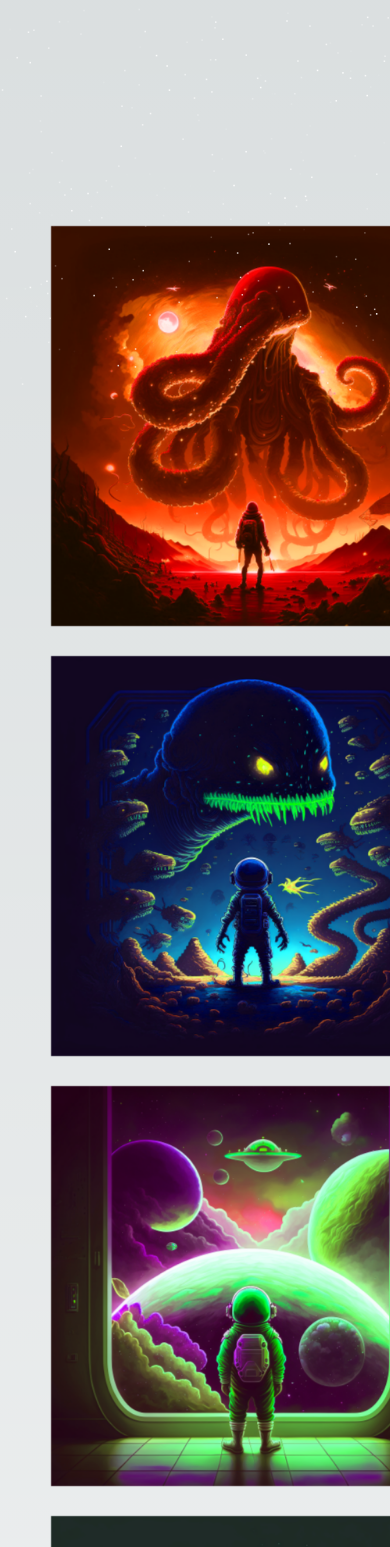
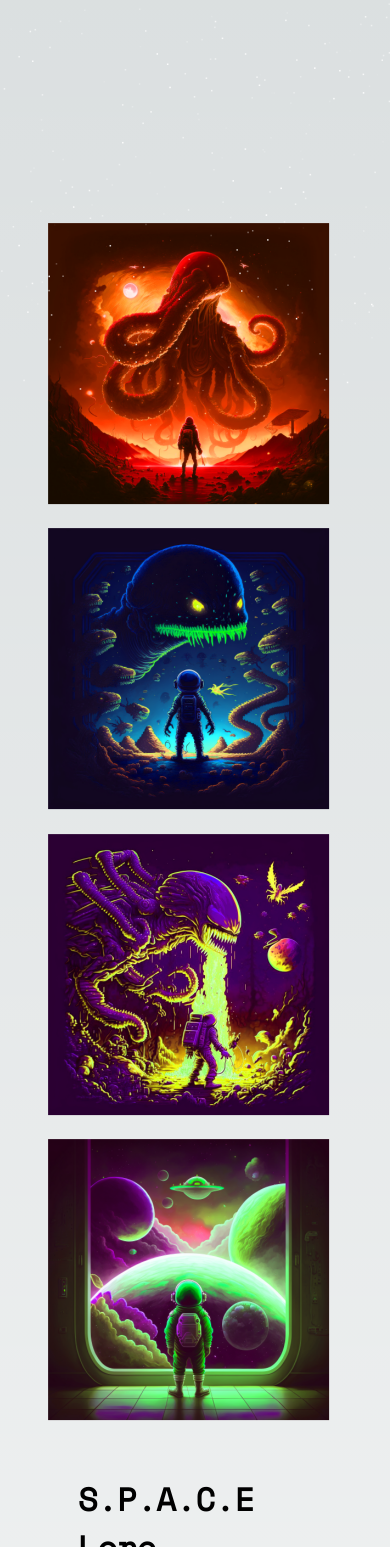
Before and after one commit to wattsmainsanglais/s.p.a.c.e, a Next.js app: page / in a window 390 px wide. Shown: the part 453-2000 px from the top of the page. Built offline with nearby package versions, Linux system fonts and the light colour scheme.

Commit message:
adjusted max width style for nft gallery, displays better and more responsive

```diff
--- a/app/components/art-reveal.jsx
+++ b/app/components/art-reveal.jsx
@@ -15,9 +15,15 @@ export default function ArtBox({src, alt}){
         <Image
             className={styles.nftImage}
             src={src}
-            width={400}
-            height={400}
-            alt = {alt} />
+
+            alt = {alt}
+            style={{
+                maxWidth: '90%',
+                height: 'auto'
+            }
+
+            }
+            />
        </Zoom>
     )
 }
--- a/app/page.js
+++ b/app/page.js
@@ -10,6 +10,11 @@ import SpaceLogo from '../public/images/S.P.A.C.E.04.png'
 
 import Starfield from './components/starfield'
 
+//images
+import One from '../public/images/1_005.png'
+import Two from '../public/images/3_009Blue.png'
+import Three from '../public/images/3_014Purple.png'
+import Four from '../public/images/006Purple.png'
 
 export default function Home() {
 
@@ -48,10 +53,10 @@ export default function Home() {
 
         <section className={styles.nftGallery}>
 
-          <ArtBox src='/images/1_005.png' alt='nft image' />
-          <ArtBox src='/images/3_009Blue.png' alt='nft image'/>
-          <ArtBox src='/images/006Purple.png' />
-          <ArtBox src='/images/016Green.png' />
+          <ArtBox src={One} alt='nft image' />
+          <ArtBox src={Two} alt='nft image'/>
+          <ArtBox src={Three} />
+          <ArtBox src={Four} />
 
 
         </section>
--- a/app/page.module.css
+++ b/app/page.module.css
@@ -37,9 +37,9 @@
 .nftGallery{
   margin-top: 10%;
   display: flex;
-  justify-content: space-evenly;
+  justify-content: center;
   flex-wrap: wrap;
-  width: 75%;
+  width: 40%;
 
 }
 
```
